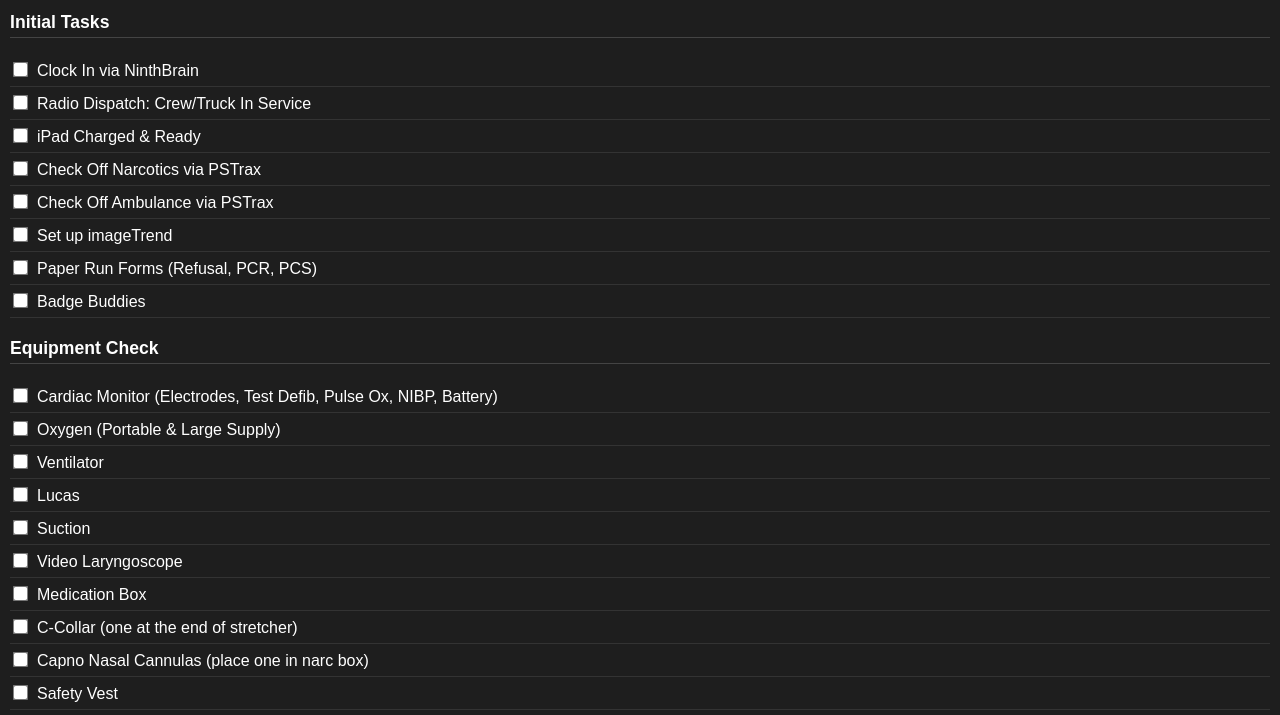
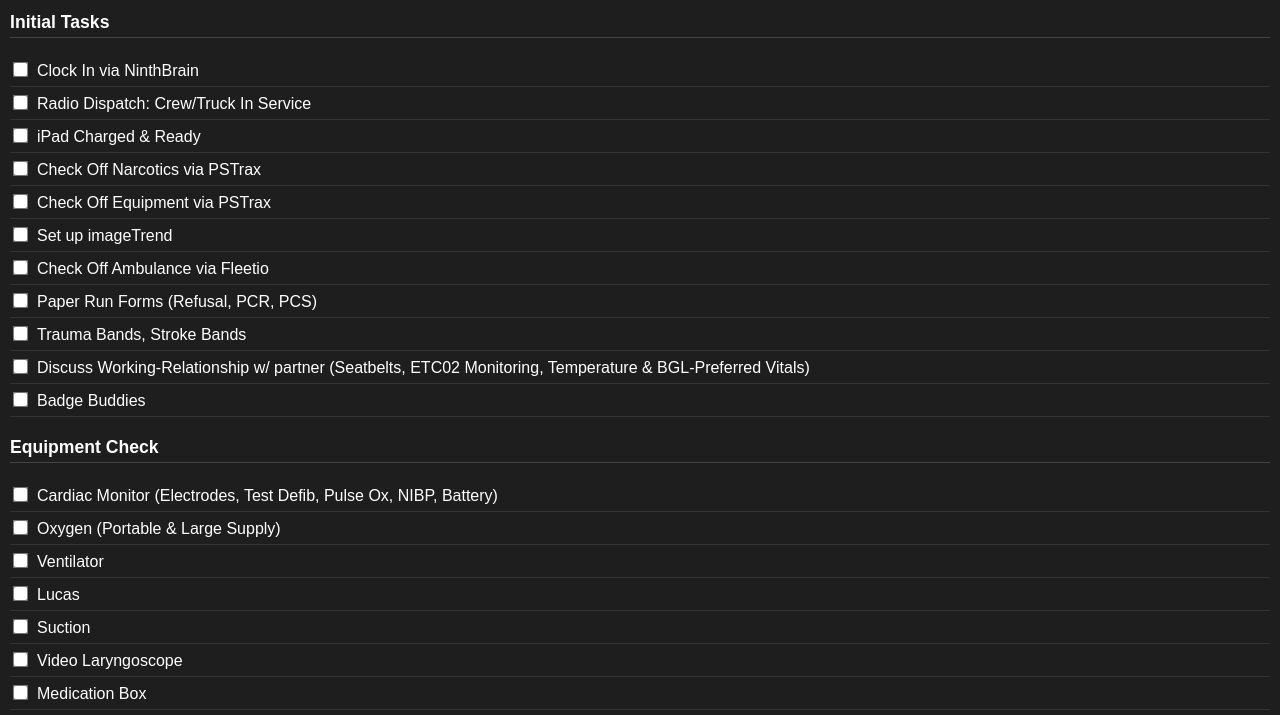
Before and after one commit to Pairamedic/shiftstart, a plain HTML site: page Index.html in a window 1280 px wide. Shown: the part 78-793 px from the top of the page. Drawn offline with Linux system fonts and the light colour scheme.

Commit message:
Update Index.html

```diff
--- a/Index.html
+++ b/Index.html
@@ -79,9 +79,12 @@
             <li><input type="checkbox" id="task2">Radio Dispatch: Crew/Truck In Service</li>
             <li><input type="checkbox" id="task19">iPad Charged & Ready</li>
             <li><input type="checkbox" id="task3">Check Off Narcotics via PSTrax</li>
-            <li><input type="checkbox" id="task4">Check Off Ambulance via PSTrax</li>
+            <li><input type="checkbox" id="task4">Check Off Equipment via PSTrax</li>
             <li><input type="checkbox" id="task5">Set up imageTrend</li>
+            <li><input type="checkbox" id="task4">Check Off Ambulance via Fleetio</li>
             <li><input type="checkbox" id="task20">Paper Run Forms (Refusal, PCR, PCS)</li>
+            <li><input type="checkbox" id="task20">Trauma Bands, Stroke Bands</li>
+            <li><input type="checkbox" id="task20">Discuss Working-Relationship w/ partner (Seatbelts, ETC02 Monitoring, Temperature & BGL-Preferred Vitals)</li>
             <li><input type="checkbox" id="task21">Badge Buddies</li>
         </ul>
     </div>
```
